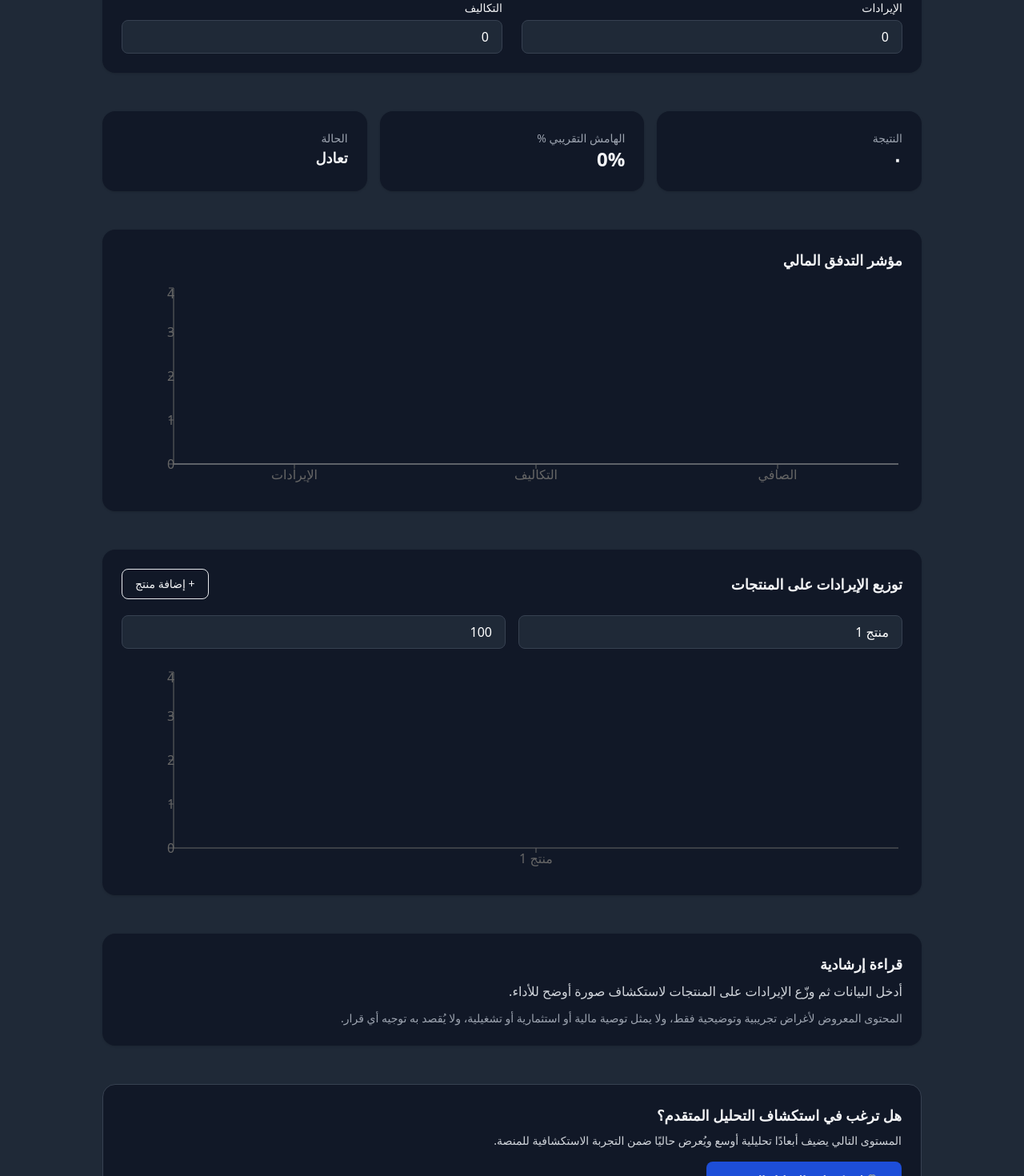
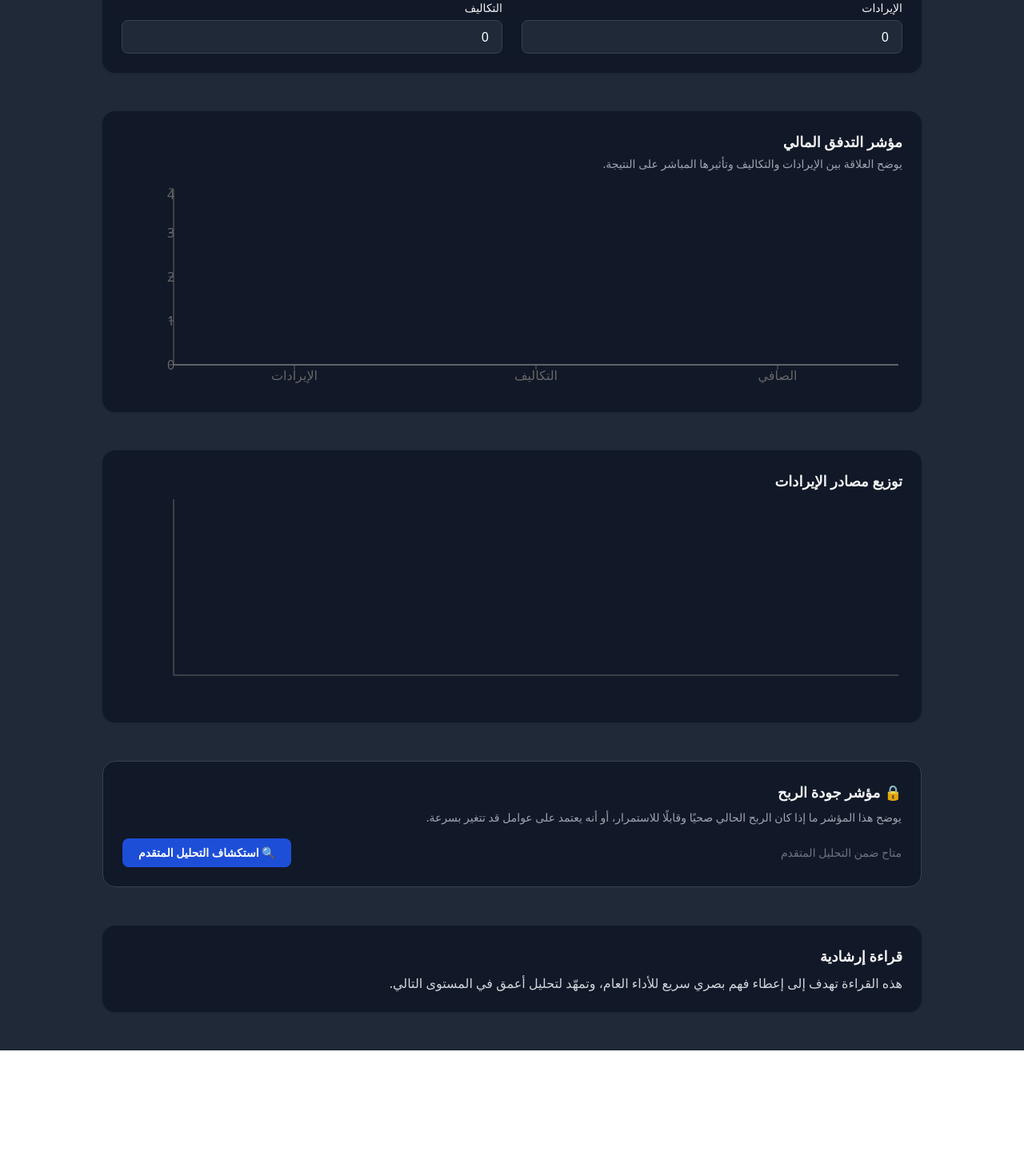
Before and after one commit to llhob-debug/baseera, a Next.js app: page /intermediate in a window 1280 px wide. Shown: the part 260-1730 px from the top of the page at 80% size. After the commit the page ends 1573 px from the top, so only its background shows below. Built offline with nearby package versions, Linux system fonts and the light colour scheme.

Commit message:
Update advanced analysis and exploratory platform improvements

```diff
--- a/app/data/page.tsx
+++ b/app/data/page.tsx
@@ -388,6 +388,31 @@ export default function DataPage() {
     return items;
   }, [profit, margin, revenue, costPressureRatio, topShare, trend]);
 
+const profitQualityScore = useMemo(() => {
+  let score = 100;
+
+  if (margin < 10) score -= 25;
+  else if (margin < 20) score -= 10;
+
+  if (costPressureRatio > 0.85) score -= 20;
+  else if (costPressureRatio > 0.75) score -= 10;
+
+  if (topShare >= 70) score -= 20;
+  else if (topShare >= 50) score -= 10;
+
+  if (volatility > Math.abs(profit)) score -= 15;
+
+  return Math.max(0, Math.round(score));
+}, [margin, costPressureRatio, topShare, volatility, profit]);
+
+const profitQualityLabel =
+  profitQualityScore >= 75
+    ? "جودة مرتفعة"
+    : profitQualityScore >= 50
+    ? "جودة متوسطة"
+    : "جودة منخفضة";
+
+
   /* ===== PDF Export ===== */
   const exportPDF = async () => {
     setPdfMode(true);
@@ -532,6 +557,34 @@ export default function DataPage() {
                 {narrative}
               </p>
             </div>
+
+<section className={cardClass}>
+  <h2 className="text-xl font-semibold mb-3">
+    مؤشر جودة الربح
+  </h2>
+
+  <div className="flex items-center gap-6">
+    <div className="text-4xl font-bold">
+      {profitQualityScore}/100
+    </div>
+
+    <div>
+      <div className="text-lg font-semibold mb-1">
+        {profitQualityLabel}
+      </div>
+      <p className={`text-sm ${darkMode ? "text-gray-400" : "text-gray-600"}`}>
+        يقيس هذا المؤشر مدى استدامة الربح الحالي بناءً على
+        الهامش، استقرار الأداء عبر الزمن، ضغط التكاليف،
+        وتركيّز الإيرادات.
+      </p>
+    </div>
+  </div>
+
+  <p className={`mt-4 text-xs ${darkMode ? "text-gray-500" : "text-gray-500"}`}>
+    * مؤشر تحليلي استرشادي، لا يمثل توصية مباشرة أو توقعًا مستقبليًا.
+  </p>
+</section>
+
 
             <div className="min-w-[220px]">
               <div
--- a/app/intermediate/page.tsx
+++ b/app/intermediate/page.tsx
@@ -13,13 +13,6 @@ import {
   Cell,
   ReferenceLine,
 } from "recharts";
-
-/* ================= TYPES ================= */
-type Product = {
-  id: number;
-  name: string;
-  share: number; // % من الإيرادات
-};
 
 export default function IntermediateAnalysisPage() {
   /* ===== Theme ===== */
@@ -42,73 +35,28 @@ export default function IntermediateAnalysisPage() {
   const [revenue, setRevenue] = useState<number>(0);
   const [costs, setCosts] = useState<number>(0);
 
-  /* ===== Products ===== */
-  const [products, setProducts] = useState<Product[]>([
-    { id: 1, name: "منتج 1", share: 100 },
-  ]);
-  const [nextProductId, setNextProductId] = useState(2);
-
-  const addProduct = () => {
-    setProducts((prev) => [
-      ...prev,
-      { id: nextProductId, name: `منتج ${prev.length + 1}`, share: 0 },
-    ]);
-    setNextProductId((x) => x + 1);
-  };
-
-  const updateProduct = (
-    id: number,
-    field: "name" | "share",
-    value: string
-  ) => {
-    setProducts((prev) =>
-      prev.map((p) =>
-        p.id === id
-          ? { ...p, [field]: field === "share" ? Number(value) : value }
-          : p
-      )
-    );
-  };
-
   /* ===== Calculations ===== */
   const profit = revenue - costs;
   const margin =
     revenue > 0 ? Math.round((profit / revenue) * 100) : 0;
 
   /* ===== Charts ===== */
-  const productChart = useMemo(
-    () =>
-      products.map((p) => ({
-        name: p.name,
-        value: Math.round((revenue * p.share) / 100),
-      })),
-    [products, revenue]
-  );
-
   const cashFlowChart = [
     { name: "الإيرادات", value: revenue },
     { name: "التكاليف", value: costs },
     { name: "الصافي", value: profit },
   ];
 
-  const colors = ["#2563eb", "#16a34a", "#dc2626", "#7c3aed"];
+  const revenueDistribution = useMemo(() => {
+    if (revenue <= 0) return [];
+    return [
+      { name: "المصدر الرئيسي", value: Math.round(revenue * 0.55) },
+      { name: "مصادر ثانوية", value: Math.round(revenue * 0.30) },
+      { name: "مصادر أخرى", value: Math.round(revenue * 0.15) },
+    ];
+  }, [revenue]);
 
-  /* ===== Guidance ===== */
-  let guidance =
-    "أدخل البيانات ثم وزّع الإيرادات على المنتجات لاستكشاف صورة أوضح للأداء.";
-
-  if (revenue > 0) {
-    if (profit > 0) {
-      guidance =
-        "تشير القيم المدخلة إلى فائض تشغيلي، مع توضيح مساهمة كل منتج في الإيرادات ضمن قراءة موسعة.";
-    } else if (profit === 0) {
-      guidance =
-        "تشير القيم المدخلة إلى نقطة تعادل بين الإيرادات والتكاليف ضمن قراءة موسعة.";
-    } else {
-      guidance =
-        "تشير القيم المدخلة إلى أن التكاليف تتجاوز الإيرادات وفق قراءة موسعة غير تفصيلية.";
-    }
-  }
+  const colors = ["#2563eb", "#16a34a", "#f59e0b"];
 
   if (!mounted) return null;
 
@@ -142,7 +90,7 @@ export default function IntermediateAnalysisPage() {
             <div>
               <h1 className="text-2xl font-bold">القراءة الموسعة</h1>
               <p className="text-sm text-gray-400 mt-1">
-                استكشاف الأداء عبر توزيع الإيرادات دون تحليل تاريخي أو تنبؤي
+                قراءة بصرية تساعد على فهم الأداء بدون الدخول في تعقيد تحليلي
               </p>
             </div>
           </div>
@@ -168,10 +116,7 @@ export default function IntermediateAnalysisPage() {
 
         {/* Inputs */}
         <section className={cardClass}>
-          <h2 className="text-lg font-semibold mb-4">
-            البيانات الأساسية
-          </h2>
-
+          <h2 className="text-lg font-semibold mb-4">البيانات الأساسية</h2>
           <div className="grid grid-cols-2 gap-6">
             <div>
               <label className="text-sm font-medium">الإيرادات</label>
@@ -179,160 +124,66 @@ export default function IntermediateAnalysisPage() {
                 type="number"
                 min={0}
                 value={revenue}
-                onChange={(e) =>
-                  setRevenue(Math.max(0, Number(e.target.value)))
-                }
+                onChange={(e) => setRevenue(Math.max(0, Number(e.target.value)))}
                 className={inputClass}
               />
             </div>
-
             <div>
               <label className="text-sm font-medium">التكاليف</label>
               <input
                 type="number"
                 min={0}
                 value={costs}
-                onChange={(e) =>
-                  setCosts(Math.max(0, Number(e.target.value)))
-                }
+                onChange={(e) => setCosts(Math.max(0, Number(e.target.value)))}
                 className={inputClass}
               />
             </div>
           </div>
         </section>
 
-        {/* Summary */}
-        <section className="grid grid-cols-3 gap-4">
-          <div className={cardClass}>
-            <div className="text-sm text-gray-400">النتيجة</div>
-            <div
-              className={`text-2xl font-bold ${
-                profit > 0
-                  ? "text-green-400"
-                  : profit < 0
-                  ? "text-red-400"
-                  : ""
-              }`}
-            >
-              {profit.toLocaleString("ar-SA")}
-            </div>
-          </div>
-
-          <div className={cardClass}>
-            <div className="text-sm text-gray-400">
-              الهامش التقريبي %
-            </div>
-            <div className="text-2xl font-bold">
-              {margin}%
-            </div>
-          </div>
-
-          <div className={cardClass}>
-            <div className="text-sm text-gray-400">
-              الحالة
-            </div>
-            <div className="text-lg font-semibold">
-              {profit > 0
-                ? "فائض"
-                : profit === 0
-                ? "تعادل"
-                : "عجز"}
-            </div>
-          </div>
-        </section>
-
         {/* Cash Flow */}
         <section className={cardClass}>
-          <h2 className="text-lg font-semibold mb-4">
-            مؤشر التدفق المالي
-          </h2>
+          <h2 className="text-lg font-semibold mb-1">مؤشر التدفق المالي</h2>
+          <p className="text-sm text-gray-400 mb-4">
+            يوضح العلاقة بين الإيرادات والتكاليف وتأثيرها المباشر على النتيجة.
+          </p>
+
           <ResponsiveContainer width="100%" height={260}>
             <BarChart data={cashFlowChart}>
               <XAxis dataKey="name" />
               <YAxis />
               <Tooltip />
               <ReferenceLine y={0} stroke="#9ca3af" />
-              <Bar dataKey="value">
+              <Bar dataKey="value" radius={[6, 6, 0, 0]}>
                 {cashFlowChart.map((_, i) => (
-                  <Cell key={i} fill={colors[i % colors.length]} />
+                  <Cell key={i} fill={colors[i]} />
                 ))}
               </Bar>
             </BarChart>
           </ResponsiveContainer>
         </section>
 
-        {/* Products */}
+        {/* Revenue Distribution */}
         <section className={cardClass}>
-          <div className="flex items-center justify-between mb-4">
-            <h2 className="text-lg font-semibold">
-              توزيع الإيرادات على المنتجات
+          <h2 className="text-lg font-semibold mb-1">
+            توزيع مصادر الإيرادات
           </h2>
-            <button
-              onClick={addProduct}
-              className={`rounded-lg border px-4 py-2 text-sm ${
-                darkMode ? "hover:bg-gray-800" : "hover:bg-gray-100"
-              }`}
-            >
-              + إضافة منتج
-            </button>
-          </div>
-
-          <div className="space-y-3 mb-6">
-            {products.map((p) => (
-              <div key={p.id} className="grid grid-cols-2 gap-4">
-                <input
-                  value={p.name}
-                  onChange={(e) =>
-                    updateProduct(p.id, "name", e.target.value)
-                  }
-                  className={inputClass}
-                />
-                <input
-                  type="number"
-                  value={p.share}
-                  onChange={(e) =>
-                    updateProduct(p.id, "share", e.target.value)
-                  }
-                  className={inputClass}
-                />
-              </div>
-            ))}
-          </div>
 
           <ResponsiveContainer width="100%" height={260}>
-            <BarChart data={productChart}>
+            <BarChart data={revenueDistribution}>
               <XAxis dataKey="name" />
               <YAxis />
               <Tooltip />
-              <Bar dataKey="value">
-                {productChart.map((_, i) => (
-                  <Cell key={i} fill={colors[i % colors.length]} />
+              <Bar dataKey="value" radius={[6, 6, 0, 0]}>
+                {revenueDistribution.map((_, i) => (
+                  <Cell key={i} fill={colors[i]} />
                 ))}
               </Bar>
             </BarChart>
           </ResponsiveContainer>
         </section>
 
-        {/* Guidance */}
-        <section className={cardClass}>
-          <h2 className="text-lg font-semibold mb-2">
-            قراءة إرشادية
-          </h2>
-          <p className={darkMode ? "text-gray-300" : "text-gray-700"}>
-            {guidance}
-          </p>
-          <p
-            className={`mt-3 text-sm ${
-              darkMode ? "text-gray-400" : "text-gray-600"
-            }`}
-          >
-            المحتوى المعروض لأغراض تجريبية وتوضيحية فقط،
-            ولا يمثل توصية مالية أو استثمارية أو تشغيلية،
-            ولا يُقصد به توجيه أي قرار.
-          </p>
-        </section>
-
-        {/* CTA – Trial Exploration */}
+        {/* 🔒 Smart Indicator – Premium Teaser */}
         <section
           className={`rounded-2xl p-6 border ${
             darkMode
@@ -340,24 +191,35 @@ export default function IntermediateAnalysisPage() {
               : "bg-white border-gray-300"
           }`}
         >
-          <h3 className="text-lg font-semibold mb-2">
-            هل ترغب في استكشاف التحليل المتقدم؟
-          </h3>
-          <p
-            className={`text-sm mb-4 ${
-              darkMode ? "text-gray-300" : "text-gray-600"
-            }`}
-          >
-            المستوى التالي يضيف أبعادًا تحليلية أوسع
-            ويُعرض حاليًا ضمن التجربة الاستكشافية للمنصة.
+          <h2 className="text-lg font-semibold mb-2 flex items-center gap-2">
+            🔒 مؤشر جودة الربح
+          </h2>
+          <p className="text-sm text-gray-400 mb-4">
+            يوضح هذا المؤشر ما إذا كان الربح الحالي صحيًا وقابلًا للاستمرار،
+            أو أنه يعتمد على عوامل قد تتغير بسرعة.
           </p>
+
+          <div className="flex items-center justify-between">
+            <span className="text-sm text-gray-500">
+              متاح ضمن التحليل المتقدم
+            </span>
 
             <Link
               href="/data"
-            className="inline-flex items-center gap-2 rounded-lg bg-blue-700 px-6 py-3 text-white font-semibold hover:bg-blue-800 transition"
+              className="rounded-lg bg-blue-700 px-5 py-2 text-sm text-white font-semibold hover:bg-blue-800 transition"
             >
               🔍 استكشاف التحليل المتقدم
             </Link>
+          </div>
+        </section>
+
+        {/* Guidance */}
+        <section className={cardClass}>
+          <h2 className="text-lg font-semibold mb-2">قراءة إرشادية</h2>
+          <p className={darkMode ? "text-gray-300" : "text-gray-700"}>
+            هذه القراءة تهدف إلى إعطاء فهم بصري سريع للأداء العام،
+            وتمهّد لتحليل أعمق في المستوى التالي.
+          </p>
         </section>
       </div>
     </main>
```
Lines whose indentation alone changed are shown as unchanged.
